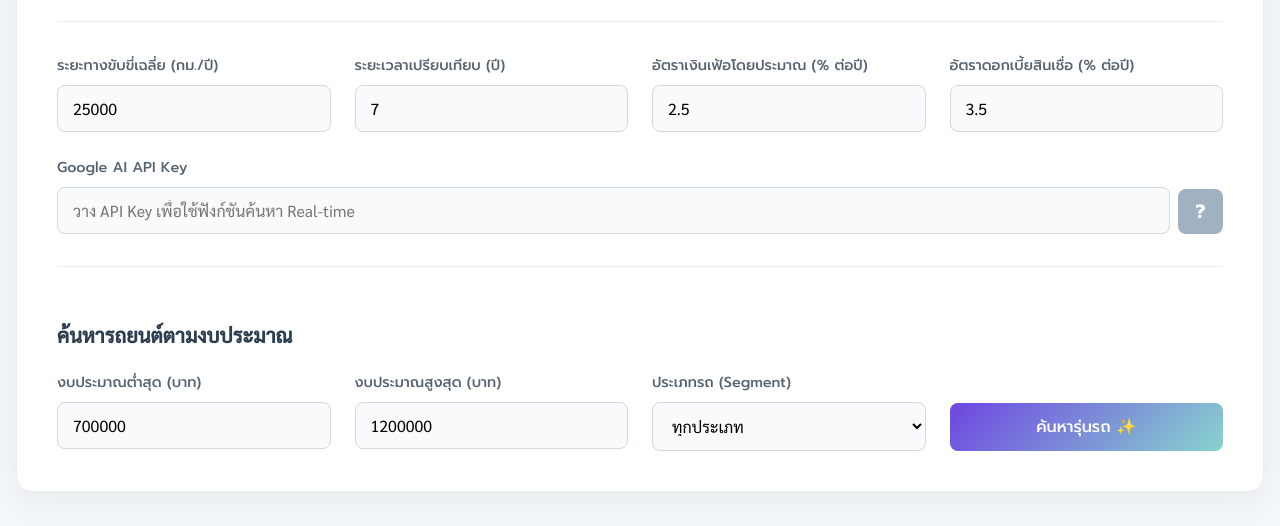
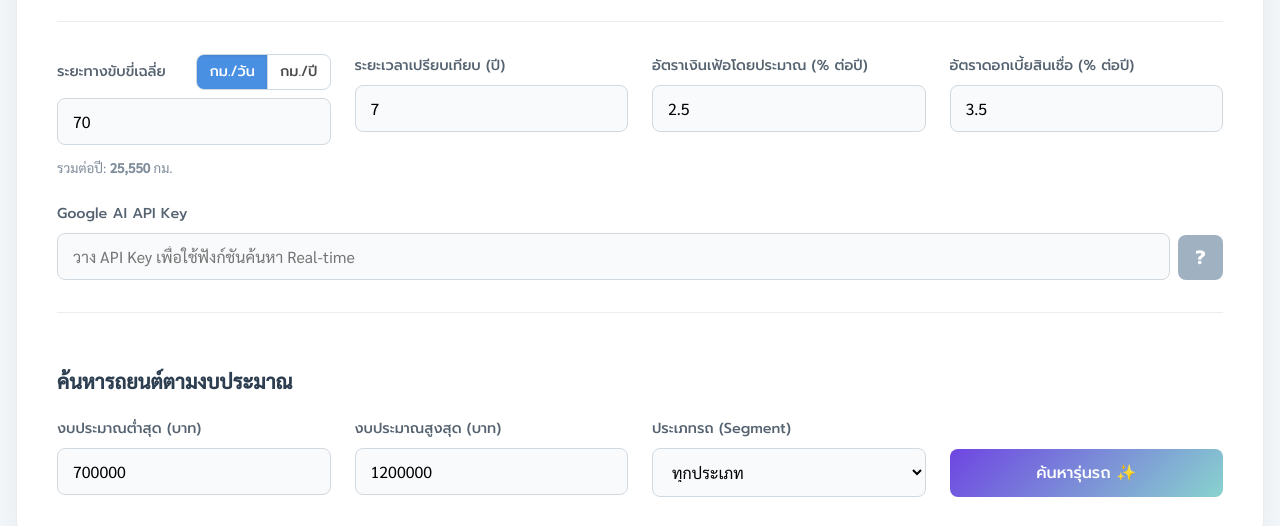
Before and after one commit to bokoboss/smart-car-value-analyzer, a plain HTML site: page index.html in a window 1280 px wide. Shown: the part 309-835 px from the top of the page. Drawn offline with nearby package versions, Linux system fonts and the light colour scheme.

Commit message:
Update UI

```diff
--- a/index.html
+++ b/index.html
@@ -137,6 +137,7 @@
             font-family: var(--font-secondary);
             background-color: #F9FAFB;
             transition: all 0.2s ease;
+            width: 100%; /* Added this line to ensure input fits its container */
         }
         .input-group input:focus, .input-group select:focus {
             outline: none;
@@ -198,7 +199,7 @@
         /* Car Comparison Cards */
         #car-list {
             display: grid;
-            grid-template-columns: repeat(auto-fit, minmax(340px, 1fr));
+            grid-template-columns: 1fr; /* Default: 1 column for mobile */
             gap: 2rem;
             margin-bottom: 2rem;
         }
@@ -227,8 +228,12 @@
             background: #F4F7F9; color: #A0B2C2;
             border: none; border-radius: 50%;
             width: 30px; height: 30px;
-            font-size: 1.5rem; line-height: 1;
+            font-size: 1.5rem;
             cursor: pointer; transition: all 0.2s ease;
+            /* Use Flexbox for perfect centering */
+            display: flex;
+            align-items: center;
+            justify-content: center;
         }
         .remove-car-btn:hover { background: var(--ice-color); color: white; transform: rotate(90deg); }
 
@@ -330,7 +335,11 @@
             font-size: 2rem; color: #aaa; cursor: pointer;
         }
 
+        /* --- Responsive Adjustments for Car List & Results --- */
         @media (min-width: 768px) {
+            #car-list {
+                grid-template-columns: repeat(2, 1fr);
+            }
             .results-table-container { grid-column: span 12; }
             .chart-container { grid-column: span 6; }
         }
@@ -339,6 +348,43 @@
             .results-table-container { grid-column: span 7; }
             .recommendation-section { grid-column: span 5; }
             .chart-container { grid-column: span 6; }
+        }
+
+        @media (min-width: 1200px) {
+             #car-list {
+                grid-template-columns: repeat(3, 1fr);
+            }
+        }
+
+        /* --- Custom Styles for Unit Toggle Buttons --- */
+        .unit-toggle {
+            display: flex;
+            border: 1px solid #D1D9E0;
+            border-radius: 8px;
+            overflow: hidden;
+            flex-shrink: 0;
+        }
+        .unit-toggle button {
+            background-color: transparent;
+            color: var(--text-color);
+            border: none;
+            padding: 6px 12px;
+            font-size: 0.9rem;
+            cursor: pointer;
+            transition: all 0.2s ease;
+            border-radius: 0;
+            line-height: 1.5;
+        }
+        .unit-toggle button:not(:last-child) {
+            border-right: 1px solid #D1D9E0;
+        }
+        .unit-toggle button.active {
+            background-color: var(--primary-color);
+            color: white;
+            box-shadow: inset 0 1px 3px rgba(0,0,0,0.1);
+        }
+        .unit-toggle button:hover:not(.active) {
+            background-color: #F4F7F9;
         }
     </style>
 </head>
@@ -361,8 +407,15 @@
 
             <div class="grid-layout">
                 <div class="input-group">
-                    <label for="mileage-value">ระยะทางขับขี่เฉลี่ย (กม./ปี)</label>
-                    <input type="number" id="mileage-value" value="25000" min="0">
+                    <div style="display: flex; justify-content: space-between; align-items: center;">
+                        <label for="mileage-value" style="margin-bottom: 0;">ระยะทางขับขี่เฉลี่ย</label>
+                        <div class="unit-toggle">
+                             <button type="button" id="unit-daily-btn" class="active">กม./วัน</button>
+                             <button type="button" id="unit-yearly-btn">กม./ปี</button>
+                        </div>
+                    </div>
+                    <input type="number" id="mileage-value" value="70" min="0">
+                    <small id="annual-mileage-helper" style="color: #7F8C9A; margin-top: 4px;">รวมต่อปี: <strong id="calculated-annual-mileage"></strong> กม.</small>
                 </div>
                 <div class="input-group">
                     <label for="comparison-period">ระยะเวลาเปรียบเทียบ (ปี)</label>
@@ -496,12 +549,12 @@
                 <div class="input-group"> <label>ค่าประกันภัย/ปี (บาท)</label> <input type="number" class="insurance-cost-annual"> </div>
                 <div class="input-group"> <label>ภาษีรถยนต์/ปี (บาท)</label> <input type="number" class="annual-tax"> </div>
 
-                <div class="fuel-inputs" style="display: none; grid-column: 1 / -1;"><div class="grid-layout">
+                <div class="fuel-inputs" style="display: none; grid-column: 1 / -1;"><div class="grid-layout" style="grid-template-columns: 1fr 1fr;">
                     <div class="input-group"> <label>อัตราสิ้นเปลือง (กม./ลิตร)</label> <input type="number" class="fuel-efficiency-kmpl"> </div>
                     <div class="input-group"> <label>ราคาเชื้อเพลิง (บาท/ลิตร)</label> <input type="number" class="fuel-price-per-liter"> </div>
                 </div></div>
 
-                <div class="battery-inputs" style="display: none; grid-column: 1 / -1;"><div class="grid-layout">
+                <div class="battery-inputs" style="display: none; grid-column: 1 / -1;"><div class="grid-layout" style="grid-template-columns: 1fr 1fr;">
                     <div class="input-group"> <label>ราคาเปลี่ยนแบตเตอรี่ (บาท)</label> <input type="number" class="battery-replacement-cost"> </div>
                     <div class="input-group"> <label>อายุแบตเตอรี่ (ปี)</label> <input type="number" class="battery-lifespan-years"> </div>
                 </div></div>
@@ -538,7 +591,11 @@
     <script>
         document.addEventListener('DOMContentLoaded', () => {
             // --- Element References ---
-            const annualMileageInput = document.getElementById('mileage-value');
+            const mileageValueInput = document.getElementById('mileage-value');
+            const dailyUnitBtn = document.getElementById('unit-daily-btn');
+            const yearlyUnitBtn = document.getElementById('unit-yearly-btn');
+            const annualMileageHelper = document.getElementById('annual-mileage-helper');
+            const calculatedAnnualMileageSpan = document.getElementById('calculated-annual-mileage');
             const comparisonPeriodInput = document.getElementById('comparison-period');
             const inflationRateInput = document.getElementById('inflation-rate');
             const loanInterestRateInput = document.getElementById('loan-interest-rate');
@@ -575,6 +632,43 @@
             let lastCalculations = [];
             let netCostChartInstance = null;
             let breakEvenChartInstance = null;
+            let calculatedAnnualMileage = 0;
+            let mileageUnit = 'daily'; // 'daily' or 'yearly'
+
+            // --- Mileage Calculation ---
+            const updateMileageLogic = () => {
+                const mileageValue = parseFloat(mileageValueInput.value) || 0;
+
+                if (mileageUnit === 'daily') {
+                    calculatedAnnualMileage = mileageValue * 365;
+                    calculatedAnnualMileageSpan.textContent = calculatedAnnualMileage.toLocaleString('th-TH');
+                    annualMileageHelper.style.display = 'block';
+                } else { // yearly
+                    calculatedAnnualMileage = mileageValue;
+                    annualMileageHelper.style.display = 'none';
+                }
+            };
+
+            mileageValueInput.addEventListener('input', updateMileageLogic);
+
+            dailyUnitBtn.addEventListener('click', () => {
+                if (mileageUnit === 'daily') return;
+                mileageUnit = 'daily';
+                yearlyUnitBtn.classList.remove('active');
+                dailyUnitBtn.classList.add('active');
+                mileageValueInput.value = '70';
+                updateMileageLogic();
+            });
+
+            yearlyUnitBtn.addEventListener('click', () => {
+                if (mileageUnit === 'yearly') return;
+                mileageUnit = 'yearly';
+                dailyUnitBtn.classList.remove('active');
+                yearlyUnitBtn.classList.add('active');
+                mileageValueInput.value = '25000';
+                updateMileageLogic();
+            });
+
 
             // --- Modal Logic ---
             apiKeyHelpBtn.addEventListener('click', () => apiKeyModal.classList.add('show'));
@@ -772,7 +866,7 @@
             calculateBtn.addEventListener('click', () => {
                 if (cars.length === 0) return alert("กรุณาเพิ่มรถยนต์อย่างน้อยหนึ่งคัน");
 
-                const annualMileage = getNumericValue(document, '#mileage-value');
+                const annualMileage = calculatedAnnualMileage;
                 const comparisonPeriod = getNumericValue(document, '#comparison-period');
                 const inflationRate = getNumericValue(document, '#inflation-rate') / 100;
                 const loanInterestRate = getNumericValue(document, '#loan-interest-rate') / 100;
@@ -939,6 +1033,7 @@
             // --- Initial Setup ---
             addCarInput('ice');
             addCarInput('ev');
+            updateMileageLogic(); // Initial calculation on page load
         });
     </script>
 </body>
```
